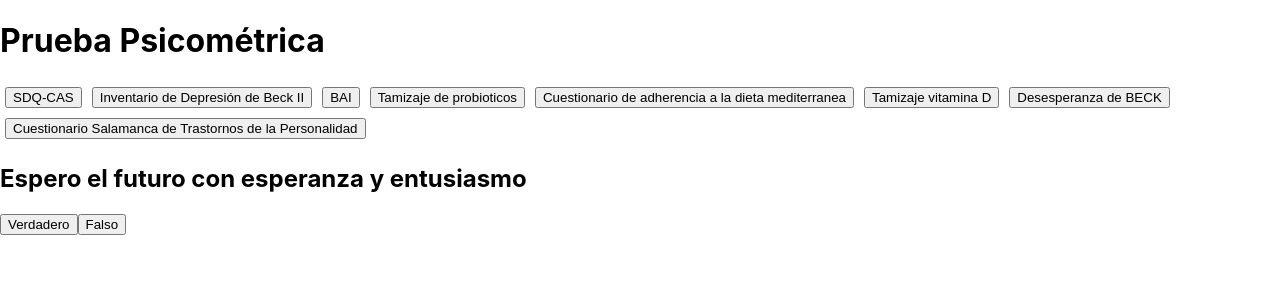
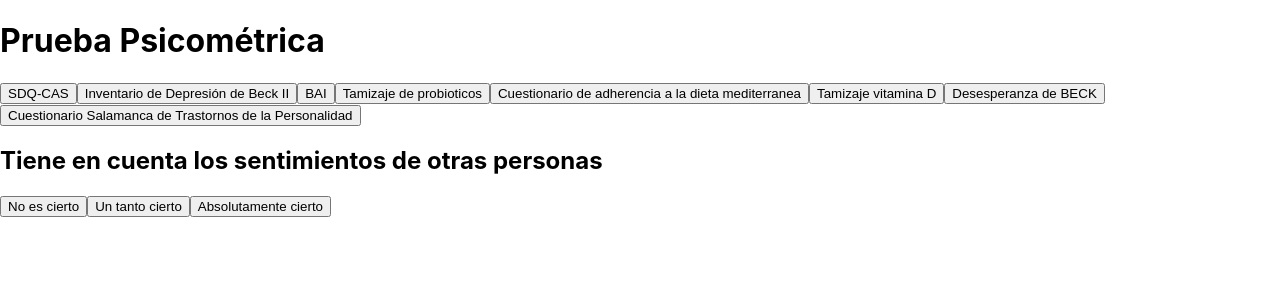
Before and after one commit to AndresQuinto5/Humanamente_Pruebas, a React (Create React App) app: page / in a window 1280 px wide. Shown: the top 300 px of the page. Built offline with nearby package versions, Linux system fonts and the light colour scheme.

Commit message:
[FIX] Estados de calificacion arreglados

```diff
--- a/src/App.js
+++ b/src/App.js
@@ -1,27 +1,20 @@
 import React, { useState, useEffect } from 'react';
 import Question from './Components/Question';
 import { questionsData } from './Components/questions.js';
-import { ResultsProvider } from './Components/ResultsContext';
 import { useResults } from './Components/ResultsContext';
+import calculateTotalScore from './utils/ScoreCalculator';
 
-//1. SDQ-CAS
-//2. BECK II
-//3. BAI
-//4. PROBIOTICOS TAMIZAJE
-//5. ADHERENCIA MEDITERRANEO
-//6. VITAMINA D
-//8. ESCALA DE DESESPERANZA DE BECK
-//9. Cuestionario Salamanca de Trastornos de la Personalidad
+
 function App() {
-  const { results, addResult } = useResults(); // Obtener el estado y las funciones desde el contexto
-  const [currentTestId, setCurrentTestId] = useState("8");  // Cambia esto para cargar una prueba diferente
+  const { results, addResult } = useResults();
+  const [currentTestId, setCurrentTestId] = useState("1");
   const [currentQuestion, setCurrentQuestion] = useState(0);
   const [questions, setQuestions] = useState([]);
   const [scores, setScores] = useState([]);
   const [loading, setLoading] = useState(true);
   const [finished, setFinished] = useState(false);
-
   const isTestCompleted = (testId) => testId in results;
+  const [alertShown, setAlertShown] = useState(false);
 
   useEffect(() => {
     if (currentTestId) {
@@ -31,182 +24,115 @@ function App() {
         setQuestions(test.questions);
         setScores(Array(test.questions.length).fill(null));
       } else {
-        console.error('Test no encontrado: ' + currentTestId);
-        alert('Test no encontrado: ' + currentTestId); // Mostrar alerta al usuario
-        setCurrentTestId(null); // Resetear el testId actual
+        alert('Test no encontrado: ' + currentTestId);
+        setCurrentTestId(null);
       }
       setLoading(false);
     }
   }, [currentTestId]);
 
   useEffect(() => {
-    const test = questionsData.find(test => test.testId === currentTestId);
-
-    if (test) {
-      setQuestions(test.questions);
-      setScores(Array(test.questions.length).fill(null));
-      setLoading(false);
-    } else {
-      console.error('Test no encontrado');
-      setLoading(false);
+    if (finished && !alertShown) {
+      const totalScore = calculateTotalScore(currentTestId, scores, questions);
+      addResult(currentTestId, totalScore);
+      alert(`Prueba completada. Tu puntuación total es ${JSON.stringify(totalScore)}`);
+      setAlertShown(true); // Asegúrate de que el alert se muestra solo una vez
     }
-  }, [currentTestId]);
-
+  }, [finished, currentTestId, scores, questions, addResult, alertShown]);
+  // Este useEffect se asegurará de que cada vez que results se actualice, se imprima el estado actualizado
   useEffect(() => {
-    if (finished) {
-      const totalScore = calculateTotalScore();
-      addResult(currentTestId, totalScore);  // Usar addResult para actualizar el estado global
-      alert(`Prueba completada. Tu puntuación total es ${JSON.stringify(totalScore)}`);
-      resetTest();
-    }
-  }, [finished]);
-
-  useEffect(() => {
-    console.log("Resultados globales actualizados:", results);
+    console.log('Todos los resultados hasta ahora:', results);
   }, [results]);
 
   const handleAnswerClick = (score) => {
-    const newScores = [...scores];
+    setScores((prevScores) => {
+      const newScores = [...prevScores];
       newScores[currentQuestion] = score;
-    setScores(newScores);
+      return newScores;
+    });
 
-    console.log(`ID del ítem: ${currentQuestion}, Valor de la respuesta: ${score}`);
-
-    if (currentQuestion === questions.length - 1) {
-      setFinished(true);
+    // Si no es la última pregunta, avanza a la siguiente
+    if (currentQuestion < questions.length - 1) {
+      setCurrentQuestion(currentQuestion + 1);
     } else {
-      goToNextQuestion();
+      // Si es la última pregunta, termina el test después de actualizar las puntuaciones
+      setFinished(true); // Esto debería disparar el useEffect que finaliza el test
     }
   };
 
-  const calculateTotalScore = () => {
-    if (currentTestId === "1") {
-      const scoresByCategory = {};
-      questions.forEach((question, index) => {
-        const category = question.category;
-        const score = scores[index];
-        if (!scoresByCategory[category]) {
-          scoresByCategory[category] = 0;
-        }
-        scoresByCategory[category] += score;
-      });
-      return scoresByCategory;
-    }
-    else if (currentTestId === "2") {
-      return scores.reduce((a, b) => a + b, 0);
-    }
-    else if (currentTestId === "3") {
-      return scores.reduce((a, b) => a + b, 0);
-    }
-    else if (currentTestId === "4") {
-      return scores.reduce((a, b) => a + b, 0);
-    }
-    else if (currentTestId === "5") {
-      return scores.reduce((a, b) => a + b, 0);
-    }
-    else if (currentTestId === "6") {
-      return scores.reduce((a, b) => a + b, 0);
-    }
-    else if (currentTestId === "8") {
-      const scoreIndexes = {
-        afectivo: [0, 5, 12, 14, 18], // ítems 1, 6, 13, 15, 19 (indice empieza en 0)
-        motivacional: [1, 2, 8, 10, 11, 15, 16, 19], // ítems 2, 3, 9, 11, 12, 16, 17, 20
-        cognitivo: [3, 6, 7, 13, 17], // ítems 4, 7, 8, 14, 18
-      };
 
-      const factorScores = {
-        afectivo: scoreIndexes.afectivo.reduce((acc, index) => acc + scores[index], 0),
-        motivacional: scoreIndexes.motivacional.reduce((acc, index) => acc + scores[index], 0),
-        cognitivo: scoreIndexes.cognitivo.reduce((acc, index) => acc + scores[index], 0),
-      };
+  const renderTestButtons = () => (
+    questionsData.map((test) => (
+      <button
+        key={test.testId}
+        disabled={isTestCompleted(test.testId)}
+        onClick={() => setCurrentTestId(test.testId)}
+      >
+        {test.testName || 'Nombre no definido'} {isTestCompleted(test.testId) ? '✓' : ''}
+      </button>
+    ))
+  );
 
-      const totalScore = scores.reduce((a, b) => a + b, 0);
+  const goToNextTest = () => {
+    const currentIndex = questionsData.findIndex((test) => test.testId === currentTestId);
+    const nextIndex = currentIndex + 1;
 
-      return {
-        totalScore,
-        ...factorScores
-      };
-    }
-    else if (currentTestId === "9") {
-      // Ítems correspondientes a cada subescala
-      const groupAIndexes = [0, 1, 2, 3, 4, 5]; // PAR, ESQ, EQT
-      const groupBIndexes = [6, 7, 8, 9, 10, 11, 12, 13, 14, 15]; // HIST, ANT, NAR, IE IMP, IE LIM
-      const groupCIndexes = [16, 17, 18, 19, 20, 21]; // ANAN, DEP, ANS
-
-      // Calcula los puntajes por grupo
-      const groupAScores = groupAIndexes.map(index => scores[index] || 0); // Añade || 0 para manejar undefined/null
-      const groupBScores = groupBIndexes.map(index => scores[index] || 0);
-      const groupCScores = groupCIndexes.map(index => scores[index] || 0);
-
-      // Retorna los resultados por subescala
-      return {
-        PAR: groupAScores[0] + groupAScores[1],
-        ESQ: groupAScores[2] + groupAScores[3],
-        EQT: groupAScores[4] + groupAScores[5],
-        HIST: groupBScores[0] + groupBScores[1],
-        ANT: groupBScores[2] + groupBScores[3],
-        NAR: groupBScores[4] + groupBScores[5],
-        IE_IMP: groupBScores[6] + groupBScores[7],
-        IE_LIM: groupBScores[8] + groupBScores[9],
-        ANAN: groupCScores[0] + groupCScores[1],
-        DEP: groupCScores[2] + groupCScores[3],
-        ANS: groupCScores[4] + groupCScores[5],
-      };
+    if (nextIndex < questionsData.length) {
+      const nextTestId = questionsData[nextIndex].testId;
+      setCurrentTestId(nextTestId);
+      setCurrentQuestion(0);
+      setScores(Array(questionsData[nextIndex].questions.length).fill(null));
+      // No es necesario cambiar 'finished' ni 'alertShown' aquí
+    } else {
+      console.log("No hay más pruebas disponibles.");
+      setCurrentTestId(null); // Puedes establecer un estado para mostrar un mensaje final si lo deseas
     }
   };
 
-  const goToNextQuestion = () => {
-    setCurrentQuestion(currentQuestion + 1);
+  const handleFinishTest = () => {
+    const totalScore = calculateTotalScore(currentTestId, scores, questions);
+    addResult(currentTestId, totalScore);
+    goToNextTest();
+    setAlertShown(false); // Reset the alert shown state
   };
 
-  const goToPreviousQuestion = () => {
-    if (currentQuestion > 0) {
-      setCurrentQuestion(currentQuestion - 1);
+  useEffect(() => {
+    // If finished is true, then complete the test and reset finished state
+    if (finished) {
+      handleFinishTest();
+      setFinished(false); // Reset finished state for the new test
     }
-  };
+  }, [finished]); // Effect for handling completion of a test
 
-  const resetTest = () => {
-    setCurrentQuestion(0);
-    setScores(Array(questions.length).fill(null));
-    setFinished(false);
-  };
+  useEffect(() => {
+    if (scores.some(score => score !== null)) { // Verificar si hay al menos una respuesta
+      console.log(`Respuestas para la prueba ${currentTestId}:`);
+      questions.forEach((question, index) => {
+        console.log(`Pregunta ${index + 1}: ${question.statement}, Respuesta: ${scores[index]}`);
+      });
+    }
+  }, [scores, questions, currentTestId]); // Dependencias del efecto secundario
+
 
   return (
     <div className="App">
       <h1>Prueba Psicométrica</h1>
-      <nav>
-        {questionsData.map((test) => (
-          <button
-            key={test.testId}
-            disabled={isTestCompleted(test.testId)}
-            onClick={() => setCurrentTestId(test.testId)}
-            style={{ margin: '5px' }}  // Asegúrate de que los botones tengan espacio y sean visibles
-          >
-            {test.testName || 'Nombre no definido'} {isTestCompleted(test.testId) ? '✓' : ''}
-          </button>
-        ))}
-      </nav>
+      <nav>{renderTestButtons()}</nav>
       {loading ? (
         <p>Cargando...</p>
-      ) : currentTestId && (
-        <div>
-          {!finished ? (
-            <div>
+      ) : (
+        currentTestId && questions && questions.length > 0 && currentQuestion < questions.length && (
           <Question
             question={questions[currentQuestion]}
             handleAnswerClick={handleAnswerClick}
           />
-              {currentQuestion > 0 && (
-                <button onClick={goToPreviousQuestion}>Regresar</button>
-              )}
-            </div>
-          ) : (
-            <button onClick={resetTest}>Reiniciar prueba</button>
-          )}
-        </div>
+        )
       )}
     </div>
   );
 }
 
+
+
+
 export default App;
--- a/src/Components/questions.js
+++ b/src/Components/questions.js
@@ -1191,7 +1191,7 @@ export const questionsData = [
                     "Falso"],
 
                 "points": [1,0]
-            },
+            }
         ]
     },
     // {
--- /dev/null
+++ b/src/utils/ScoreCalculator.js
@@ -0,0 +1,93 @@
+// /utils/ScoreCalculator.js
+
+// Función para SDQ-CAS
+const calculateSDQ_CAS = (scores, questions) => {
+    const scoresByCategory = {};
+    questions.forEach((question, index) => {
+      const category = question.category;
+      const score = scores[index];
+      if (!scoresByCategory[category]) {
+        scoresByCategory[category] = 0;
+      }
+      scoresByCategory[category] += score;
+    });
+    return scoresByCategory;
+  };
+
+  // Función para BECK II, BAI, Probióticos, Adherencia Mediterráneo y Vitamina D
+  // Todos estos tests utilizan la misma lógica de cálculo
+  const calculateSumOfScores = (scores) => {
+    return scores.reduce((a, b) => a + b, 0);
+  };
+
+  // Función para la Escala de Desesperanza de Beck
+  const calculateBeckDesesperanza = (scores) => {
+    const scoreIndexes = {
+      afectivo: [0, 5, 12, 14, 18],
+      motivacional: [1, 2, 8, 10, 11, 15, 16, 19],
+      cognitivo: [3, 6, 7, 13, 17],
+    };
+
+    const factorScores = {
+      afectivo: scoreIndexes.afectivo.reduce((acc, index) => acc + scores[index], 0),
+      motivacional: scoreIndexes.motivacional.reduce((acc, index) => acc + scores[index], 0),
+      cognitivo: scoreIndexes.cognitivo.reduce((acc, index) => acc + scores[index], 0),
+    };
+
+    const totalScore = scores.reduce((a, b) => a + b, 0);
+
+    return {
+      totalScore,
+      ...factorScores
+    };
+  };
+
+  // Función para el Cuestionario Salamanca de Trastornos de la Personalidad
+  const calculateSalamanca = (scores) => {
+    // Ítems correspondientes a cada subescala
+    const groupAIndexes = [0, 1, 2, 3, 4, 5];
+    const groupBIndexes = [6, 7, 8, 9, 10, 11, 12, 13, 14, 15];
+    const groupCIndexes = [16, 17, 18, 19, 20, 21];
+
+    // Calcula los puntajes por grupo
+    const groupAScores = groupAIndexes.map(index => scores[index] || 0);
+    const groupBScores = groupBIndexes.map(index => scores[index] || 0);
+    const groupCScores = groupCIndexes.map(index => scores[index] || 0);
+
+    // Retorna los resultados por subescala
+    return {
+      PAR: groupAScores[0] + groupAScores[1],
+      ESQ: groupAScores[2] + groupAScores[3],
+      EQT: groupAScores[4] + groupAScores[5],
+      HIST: groupBScores[0] + groupBScores[1],
+      ANT: groupBScores[2] + groupBScores[3],
+      NAR: groupBScores[4] + groupBScores[5],
+      IE_IMP: groupBScores[6] + groupBScores[7],
+      IE_LIM: groupBScores[8] + groupBScores[9],
+      ANAN: groupCScores[0] + groupCScores[1],
+      DEP: groupCScores[2] + groupCScores[3],
+      ANS: groupCScores[4] + groupCScores[5],
+    };
+  };
+
+  // Función principal que maneja el cálculo de puntuaciones basado en el testId
+  const calculateTotalScore = (testId, scores, questions) => {
+    switch (testId) {
+      case "1":
+        return calculateSDQ_CAS(scores, questions);
+      case "2":
+      case "3":
+      case "4":
+      case "5":
+      case "6":
+        return calculateSumOfScores(scores);
+      case "8":
+        return calculateBeckDesesperanza(scores);
+      case "9":
+        return calculateSalamanca(scores);
+      default:
+        throw new Error(`Test ID ${testId} no reconocido`);
+    }
+  };
+
+  export default calculateTotalScore;
```
Lines whose indentation alone changed are shown as unchanged.
